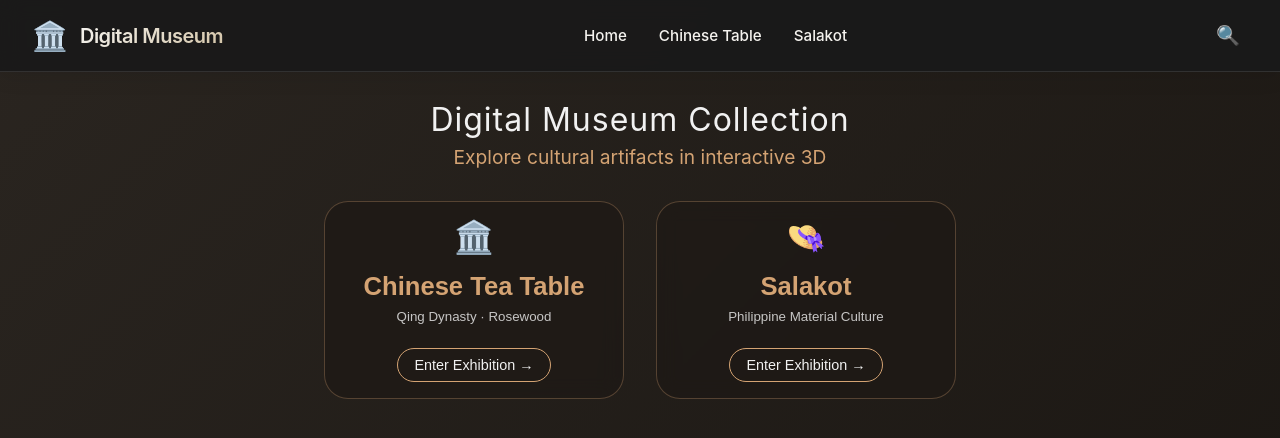
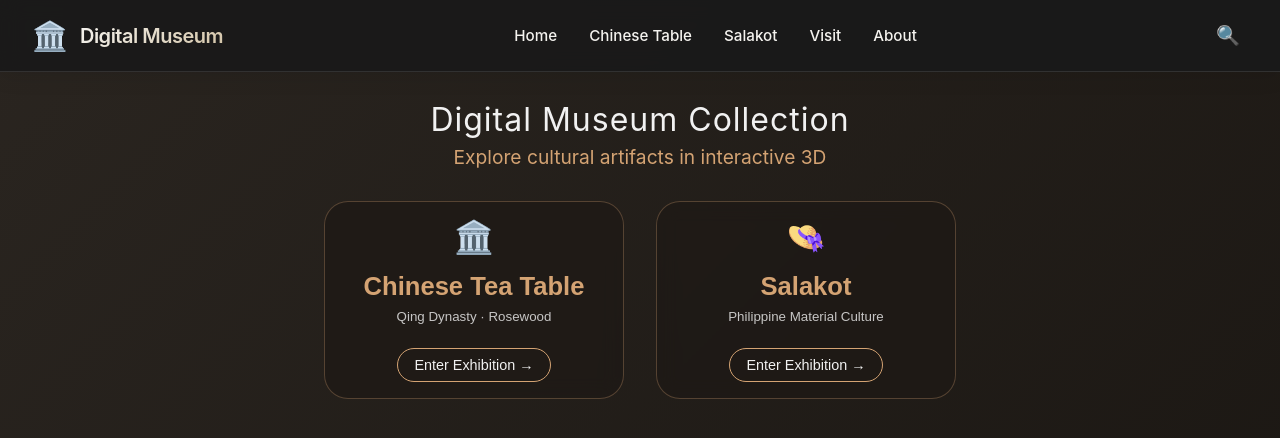
Before and after one commit to 12vblanco/museum-3d-app, a React (Vite) app: page / in a window 1280 px wide. Shown: the top 438 px of the page. Built offline with nearby package versions, Linux system fonts and the light colour scheme.

Commit message:
loading percentage added

```diff
--- a/src/components/Navbar.jsx
+++ b/src/components/Navbar.jsx
@@ -10,19 +10,34 @@ function Navbar() {
     { name: 'Home', path: '/' },
     { name: 'Chinese Table', path: '/table' },
     { name: 'Salakot', path: '/salakot' },
+    { name: 'Visit', path: '#' },
+    { name: 'About', path: '#' }
   ];
+
+  // Function to close menu when a link is clicked
+  const handleLinkClick = () => {
+    setIsMenuOpen(false);
+  };
 
   return (
     <nav className="navbar">
       <div className="nav-container">
-        <div className="logo" onClick={() => navigate('/')}>
+        <div className="logo" onClick={() => {
+          navigate('/');
+          handleLinkClick(); // Also close menu when logo is clicked
+        }}>
           <div className="logo-icon">🏛️</div>
           <span className="logo-text">Digital Museum</span>
         </div>
 
         <div className={`nav-menu ${isMenuOpen ? 'active' : ''}`}>
           {navItems.map((item, index) => (
-            <Link key={index} to={item.path} className="nav-link">
+            <Link
+              key={index}
+              to={item.path}
+              className="nav-link"
+              onClick={handleLinkClick}  // ← Close menu on click
+            >
               {item.name}
             </Link>
           ))}
@@ -30,7 +45,10 @@ function Navbar() {
 
         <div className="nav-actions">
           <button className="search-btn">🔍</button>
-          <button className="menu-toggle" onClick={() => setIsMenuOpen(!isMenuOpen)}>
+          <button
+            className="menu-toggle"
+            onClick={() => setIsMenuOpen(!isMenuOpen)}
+          >
             ☰
           </button>
         </div>
```
